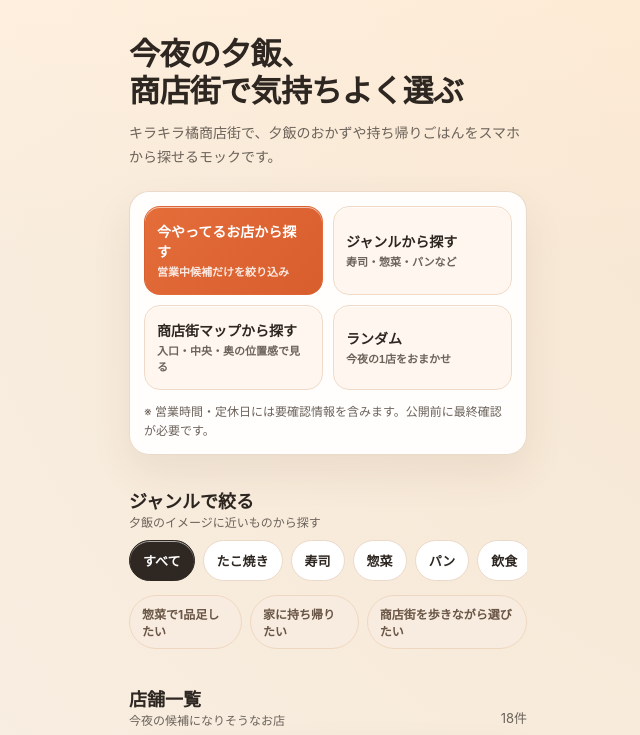
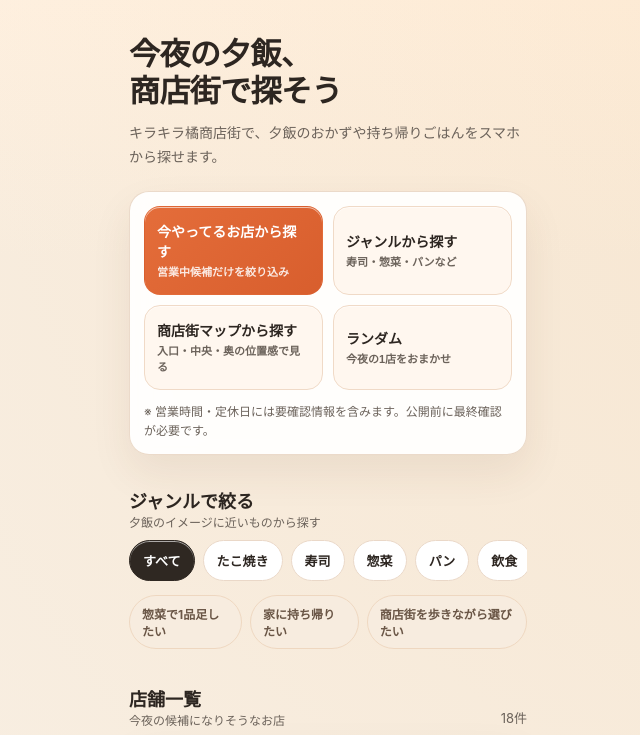
Before and after one commit to koki19940607/kiratachi-site, a plain HTML site: page index.html in a window 1280 px wide. Shown: the top 735 px of the page, without its empty margins (312-952 px from the left). Drawn offline with Linux system fonts and the light colour scheme.

Commit message:
Refine top copy for dinner mock

```diff
--- a/index.html
+++ b/index.html
@@ -278,8 +278,8 @@
 <body>
   <div class="app">
     <header>
-      <h1>今夜の夕飯、<br>商店街で気持ちよく選ぶ</h1>
-      <p class="lead">キラキラ橘商店街で、夕飯のおかずや持ち帰りごはんをスマホから探せるモックです。</p>
+      <h1>今夜の夕飯、<br>商店街で探そう</h1>
+      <p class="lead">キラキラ橘商店街で、夕飯のおかずや持ち帰りごはんをスマホから探せます。</p>
     </header>
 
     <section class="section">
```
